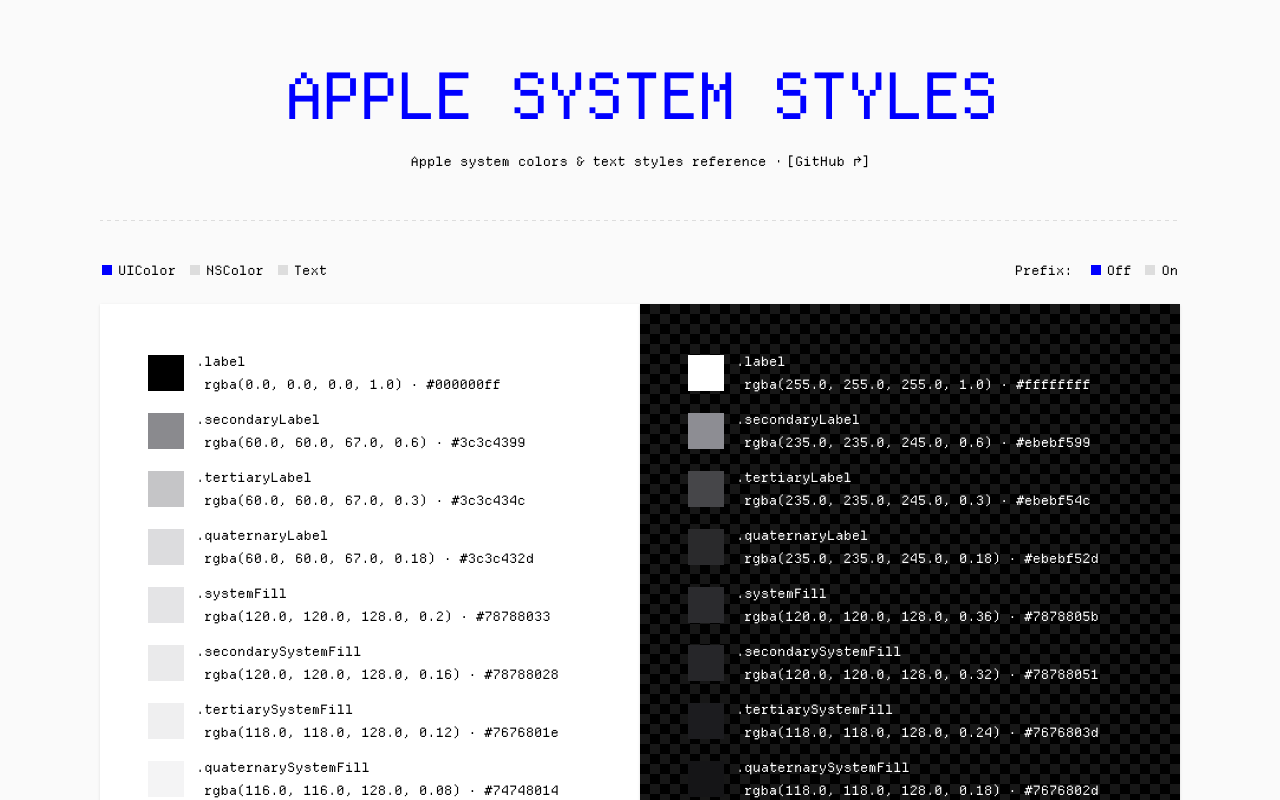
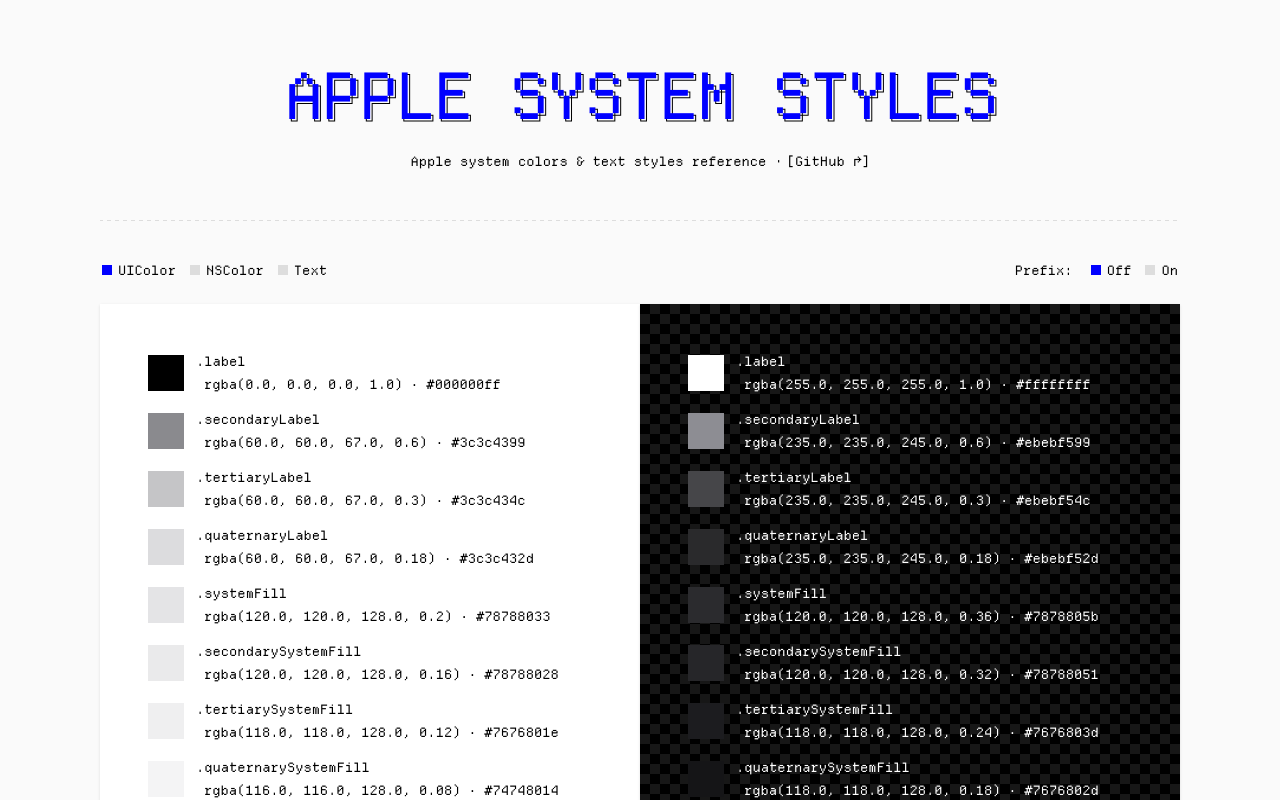
Before and after one commit to the3ash/apple-system-styles, a React (Vite) app: page / in a window 1280 px wide. Shown: the top 800 px of the page. Built offline with nearby package versions, Linux system fonts and the light colour scheme.

Commit message:
style(header): add outlined title shadow

```diff
--- a/src/components/layout/Header.tsx
+++ b/src/components/layout/Header.tsx
@@ -5,9 +5,17 @@
   return (
     <header className="mb-8">
       <div className="mx-auto max-w-4xl">
-        <h1 className="text-blue mb-6 text-center text-[4rem] leading-none tracking-tighter uppercase">
-          {title}
-        </h1>
+        <div className="relative mb-6 text-center">
+          <span
+            aria-hidden="true"
+            className="pointer-events-none absolute inset-0 z-0 translate-x-0.5 translate-y-0.5 text-[4rem] leading-none tracking-tighter uppercase [-webkit-text-fill-color:transparent] [-webkit-text-stroke:1px_currentColor]"
+          >
+            {title}
+          </span>
+          <h1 className="text-blue relative z-10 text-[4rem] leading-none tracking-tighter uppercase">
+            {title}
+          </h1>
+        </div>
         {description && <div className="text-body mb-12 text-center">{description}</div>}
       </div>
       <Border />
--- a/src/components/layout/TextContainer.tsx
+++ b/src/components/layout/TextContainer.tsx
@@ -7,7 +7,7 @@
 
 const TextContainer = ({ texts }: TextContainerProps) => {
   return (
-    <div className="relative h-[1680px] flex-1 bg-white shadow-sm">
+    <div className="relative h-420 flex-1 bg-white shadow-sm">
       <div className="relative z-10 py-4 md:py-8">
         <div className="grid">
           {texts.map((text) => (
```
